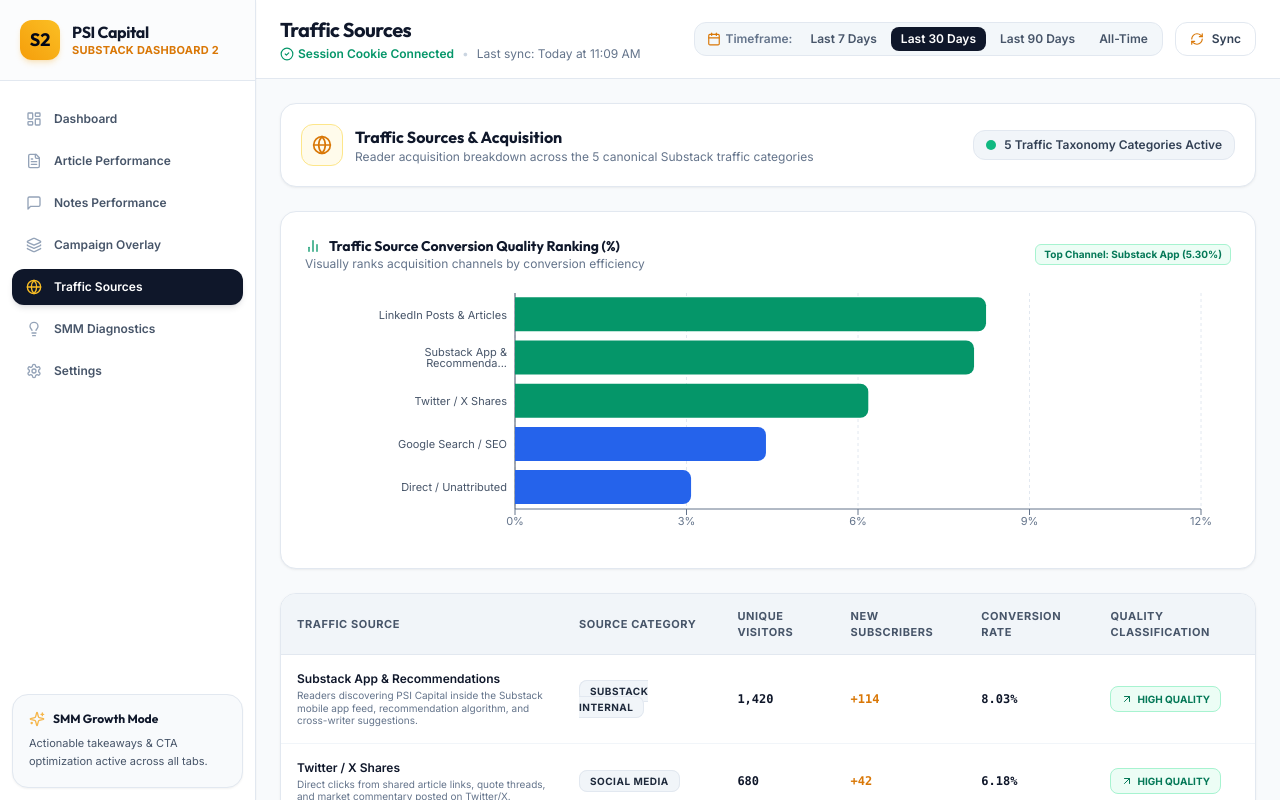
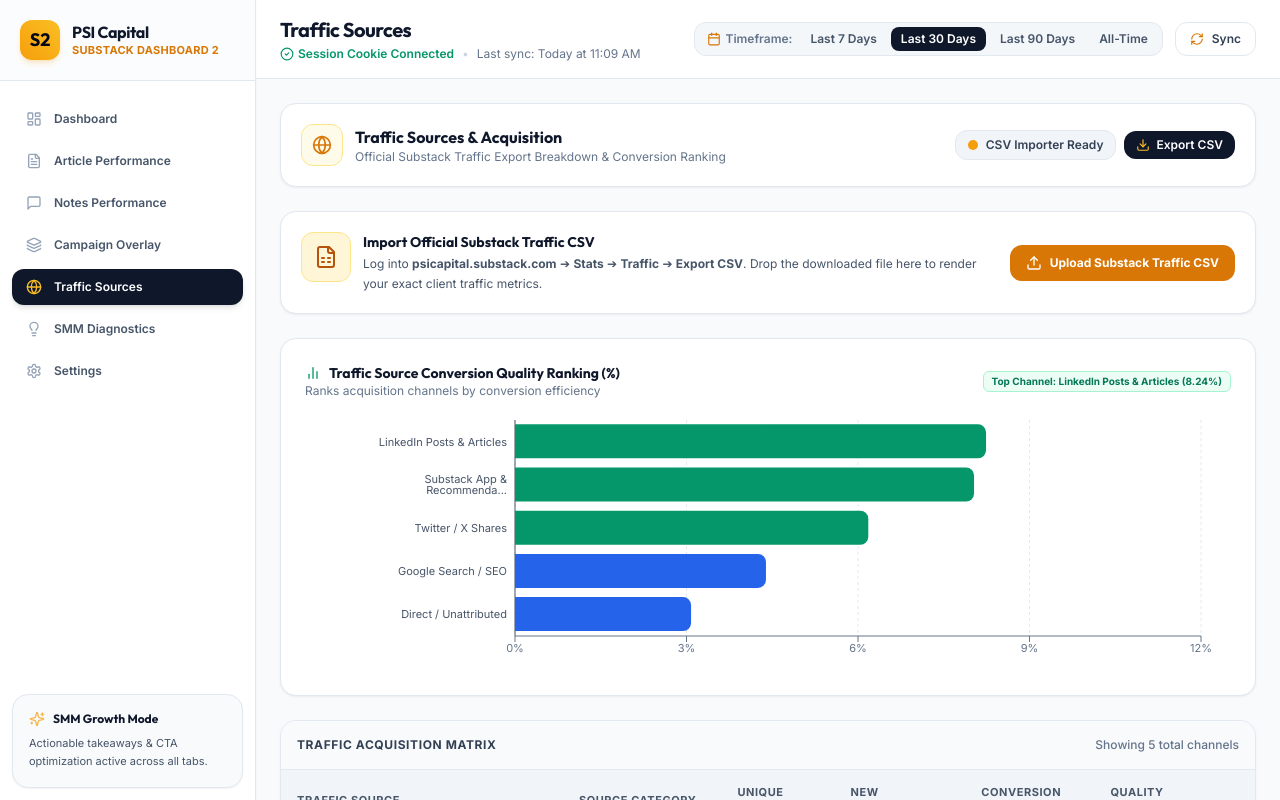
Before and after one commit to contentpsicapital/substack-client-dashboard, a React (Vite) app: page / in a window 1280 px wide. Both pictures are taken after a click on the button "Traffic Sources". Shown: the top 800 px of the page. Built offline with nearby package versions, Linux system fonts and the light colour scheme.

Commit message:
Update src/tabs/TrafficSourcesTab.tsx with live Substack Traffic CSV importer

```diff
--- a/src/tabs/TrafficSourcesTab.tsx
+++ b/src/tabs/TrafficSourcesTab.tsx
@@ -1,6 +1,19 @@
-import React from 'react';
+import React, { useState, useEffect } from 'react';
+import { TrafficSourceItem } from '../types';
 import { MOCK_TRAFFIC_SOURCES } from '../mockData';
-import { Globe, HelpCircle, ArrowUpRight, BarChart2 } from 'lucide-react';
+import { exportToCsv } from '../utils/exportCsv';
+import {
+  Globe,
+  HelpCircle,
+  ArrowUpRight,
+  BarChart2,
+  Upload,
+  CheckCircle2,
+  FileSpreadsheet,
+  RotateCcw,
+  Download,
+  AlertCircle
+} from 'lucide-react';
 import {
   BarChart,
   Bar,
@@ -12,9 +25,125 @@ import {
   Cell
 } from 'recharts';
 
+const LOCAL_STORAGE_KEY = 'substack_traffic_sources_csv_v1';
+
 export const TrafficSourcesTab: React.FC = () => {
-  // Sort traffic sources by conversion rate for ranking chart
-  const rankingData = [...MOCK_TRAFFIC_SOURCES]
+  const [sources, setSources] = useState<TrafficSourceItem[]>(() => {
+    const saved = localStorage.getItem(LOCAL_STORAGE_KEY);
+    if (saved) {
+      try {
+        return JSON.parse(saved);
+      } catch (e) {
+        // fallback
+      }
+    }
+    return MOCK_TRAFFIC_SOURCES;
+  });
+
+  const [isCustomImport, setIsCustomImport] = useState<boolean>(() => {
+    return !!localStorage.getItem(LOCAL_STORAGE_KEY);
+  });
+  const [importFileName, setImportFileName] = useState<string>('');
+  const [uploadError, setUploadError] = useState<string | null>(null);
+
+  // Save custom uploaded sources to localStorage
+  useEffect(() => {
+    if (isCustomImport && sources.length > 0) {
+      localStorage.setItem(LOCAL_STORAGE_KEY, JSON.stringify(sources));
+    }
+  }, [sources, isCustomImport]);
+
+  // Robust Substack CSV parser
+  const handleFileUpload = (file: File) => {
+    setUploadError(null);
+    const reader = new FileReader();
+
+    reader.onload = (e) => {
+      try {
+        const text = e.target?.result as string;
+        if (!text) throw new Error('File content is empty.');
+
+        const lines = text.split(/\r?\n/).filter(line => line.trim() !== '');
+        if (lines.length < 2) throw new Error('CSV must contain a header and at least 1 data row.');
+
+        const headers = lines[0].split(',').map(h => h.trim().replace(/^"|"$/g, '').toLowerCase());
+
+        // Find relevant column indexes
+        const sourceIdx = headers.findIndex(h => h.includes('source') || h.includes('referrer') || h.includes('name'));
+        const categoryIdx = headers.findIndex(h => h.includes('category') || h.includes('type'));
+        const visitorIdx = headers.findIndex(h => h.includes('visitor') || h.includes('view') || h.includes('count'));
+        const subIdx = headers.findIndex(h => h.includes('sub') || h.includes('signup') || h.includes('conversion'));
+        const convIdx = headers.findIndex(h => h.includes('rate') || h.includes('%'));
+
+        const parsedItems: TrafficSourceItem[] = [];
+
+        for (let i = 1; i < lines.length; i++) {
+          // Naive CSV row split handling quoted strings
+          const row = lines[i].match(/(".*?"|[^",\s]+)(?=\s*,|\s*$)/g) || lines[i].split(',');
+          if (!row || row.length === 0) continue;
+
+          const clean = (val: string) => (val || '').replace(/^"|"$/g, '').trim();
+
+          const sourceName = sourceIdx !== -1 && row[sourceIdx] ? clean(row[sourceIdx]) : `Source ${i}`;
+          let categoryName: any = categoryIdx !== -1 && row[categoryIdx] ? clean(row[categoryIdx]) : 'Substack Internal';
+          if (!['Substack Internal', 'Organic Search', 'Social Media', 'Direct / Unattributed', 'Other External'].includes(categoryName)) {
+            categoryName = 'Other External';
+          }
+
+          const rawVisitors = visitorIdx !== -1 && row[visitorIdx] ? clean(row[visitorIdx]).replace(/,/g, '') : '0';
+          const visitors = parseInt(rawVisitors, 10) || 0;
+
+          const rawSubs = subIdx !== -1 && row[subIdx] ? clean(row[subIdx]).replace(/[^0-9]/g, '') : '0';
+          const subs = parseInt(rawSubs, 10) || 0;
+
+          let convRate = 0;
+          if (convIdx !== -1 && row[convIdx]) {
+            convRate = parseFloat(clean(row[convIdx]).replace(/%/g, '')) || 0;
+          } else {
+            convRate = visitors > 0 ? Number(((subs / visitors) * 100).toFixed(2)) : 0;
+          }
+
+          let quality: 'High' | 'Medium' | 'Low' = 'Low';
+          if (convRate >= 5.0) quality = 'High';
+          else if (convRate >= 2.5) quality = 'Medium';
+
+          parsedItems.push({
+            id: `imported-${i}`,
+            source: sourceName,
+            category: categoryName,
+            uniqueVisitors: visitors,
+            newSubscribers: subs,
+            conversionRate: convRate,
+            qualityClassification: quality,
+            description: `Imported from Substack export file: ${file.name}`
+          });
+        }
+
+        if (parsedItems.length === 0) {
+          throw new Error('Could not parse any valid traffic rows from the CSV file.');
+        }
+
+        setSources(parsedItems);
+        setIsCustomImport(true);
+        setImportFileName(file.name);
+      } catch (err: any) {
+        setUploadError(err.message || 'Failed to parse CSV file. Please check file format.');
+      }
+    };
+
+    reader.readAsText(file);
+  };
+
+  const handleResetToBaseline = () => {
+    localStorage.removeItem(LOCAL_STORAGE_KEY);
+    setSources(MOCK_TRAFFIC_SOURCES);
+    setIsCustomImport(false);
+    setImportFileName('');
+    setUploadError(null);
+  };
+
+  // Sort ranking data by Conversion Rate descending for the horizontal bar chart
+  const rankingData = [...sources]
     .sort((a, b) => b.conversionRate - a.conversionRate)
     .map(ts => ({
       source: ts.source.length > 25 ? ts.source.substring(0, 25) + '...' : ts.source,
@@ -23,6 +152,19 @@ export const TrafficSourcesTab: React.FC = () => {
       subscribers: ts.newSubscribers,
       category: ts.category
     }));
+
+  const topChannel = rankingData[0] || { fullSource: 'N/A', rate: 0 };
+
+  const handleExportCsv = () => {
+    exportToCsv('substack_traffic_sources', sources, [
+      { key: 'source', label: 'Traffic Source' },
+      { key: 'category', label: 'Source Category' },
+      { key: 'uniqueVisitors', label: 'Unique Visitors' },
+      { key: 'newSubscribers', label: 'New Subscribers' },
+      { key: 'conversionRate', label: 'Conversion Rate %' },
+      { key: 'qualityClassification', label: 'Quality Classification' }
+    ]);
+  };
 
   return (
     <div className="space-y-6">
@@ -35,15 +177,88 @@ export const TrafficSourcesTab: React.FC = () => {
           <div>
             <h3 className="text-base font-bold font-display text-slate-900">Traffic Sources & Acquisition</h3>
             <p className="text-xs text-slate-500">
-              Reader acquisition breakdown across the 5 canonical Substack traffic categories
+              Official Substack Traffic Export Breakdown & Conversion Ranking
             </p>
           </div>
         </div>
 
-        <div className="flex items-center gap-2 text-xs text-slate-700 font-semibold bg-slate-100 border border-slate-200 px-3 py-1.5 rounded-xl">
-          <span className="w-2.5 h-2.5 rounded-full bg-emerald-500"></span>
-          <span>5 Traffic Taxonomy Categories Active</span>
+        <div className="flex items-center gap-2">
+          {isCustomImport ? (
+            <div className="flex items-center gap-2">
+              <span className="flex items-center gap-1.5 px-3 py-1.5 bg-emerald-50 border border-emerald-200 text-emerald-800 rounded-xl text-xs font-bold">
+                <CheckCircle2 className="w-3.5 h-3.5 text-emerald-600" />
+                Live Substack CSV Active ({sources.length} sources)
+              </span>
+              <button
+                onClick={handleResetToBaseline}
+                className="flex items-center gap-1 px-3 py-1.5 bg-slate-100 hover:bg-slate-200 text-slate-700 rounded-xl text-xs font-semibold border border-slate-200 transition-all cursor-pointer"
+                title="Reset to default baseline"
+              >
+                <RotateCcw className="w-3 h-3" />
+                <span>Reset</span>
+              </button>
+            </div>
+          ) : (
+            <div className="flex items-center gap-2 text-xs text-slate-700 font-semibold bg-slate-100 border border-slate-200 px-3 py-1.5 rounded-xl">
+              <span className="w-2.5 h-2.5 rounded-full bg-amber-500"></span>
+              <span>CSV Importer Ready</span>
+            </div>
+          )}
+
+          <button
+            onClick={handleExportCsv}
+            className="flex items-center gap-1.5 px-3 py-1.5 bg-slate-900 hover:bg-slate-800 text-white rounded-xl text-xs font-semibold transition-all cursor-pointer shadow-xs"
+          >
+            <Download className="w-3.5 h-3.5 text-amber-400" />
+            <span>Export CSV</span>
+          </button>
         </div>
+      </div>
+
+      {/* CSV UPLOADER ZONE */}
+      <div className="glass-panel p-5 rounded-2xl bg-gradient-to-r from-amber-50/60 via-white to-amber-50/40 border border-amber-200/80 shadow-xs">
+        <div className="flex flex-col md:flex-row items-start md:items-center justify-between gap-4">
+          <div className="flex items-start gap-3">
+            <div className="p-3 bg-amber-100/70 rounded-xl text-amber-700 border border-amber-200 shrink-0">
+              <FileSpreadsheet className="w-6 h-6" />
+            </div>
+            <div>
+              <h4 className="text-sm font-bold text-slate-900 font-display flex items-center gap-2">
+                <span>Import Official Substack Traffic CSV</span>
+                {isCustomImport && (
+                  <span className="text-[10px] font-bold bg-emerald-100 text-emerald-800 px-2 py-0.5 rounded-md border border-emerald-300">
+                    File: {importFileName || 'Substack Traffic Export'}
+                  </span>
+                )}
+              </h4>
+              <p className="text-xs text-slate-600 mt-0.5 leading-relaxed">
+                Log into <strong>psicapital.substack.com</strong> ➔ <strong>Stats</strong> ➔ <strong>Traffic</strong> ➔ <strong>Export CSV</strong>. Drop the downloaded file here to render your exact client traffic metrics.
+              </p>
+            </div>
+          </div>
+
+          <label className="flex items-center gap-2 px-4 py-2.5 bg-amber-600 hover:bg-amber-500 text-white rounded-xl text-xs font-bold shadow-xs transition-all cursor-pointer shrink-0">
+            <Upload className="w-4 h-4" />
+            <span>{isCustomImport ? 'Update CSV File' : 'Upload Substack Traffic CSV'}</span>
+            <input
+              type="file"
+              accept=".csv"
+              className="hidden"
+              onChange={(e) => {
+                if (e.target.files && e.target.files[0]) {
+                  handleFileUpload(e.target.files[0]);
+                }
+              }}
+            />
+          </label>
+        </div>
+
+        {uploadError && (
+          <div className="mt-3 p-3 rounded-xl bg-rose-50 border border-rose-200 text-xs text-rose-800 flex items-center gap-2">
+            <AlertCircle className="w-4 h-4 text-rose-600 shrink-0" />
+            <span>{uploadError}</span>
+          </div>
+        )}
       </div>
 
       {/* VISUAL CHART: Conversion Rate Quality Ranking Horizontal Bar Chart */}
@@ -54,10 +269,10 @@ export const TrafficSourcesTab: React.FC = () => {
               <BarChart2 className="w-4 h-4 text-emerald-600" />
               Traffic Source Conversion Quality Ranking (%)
             </h4>
-            <p className="text-xs text-slate-500">Visually ranks acquisition channels by conversion efficiency</p>
+            <p className="text-xs text-slate-500">Ranks acquisition channels by conversion efficiency</p>
           </div>
           <span className="text-[10px] font-bold text-emerald-700 bg-emerald-50 px-2 py-0.5 rounded-md border border-emerald-200">
-            Top Channel: Substack App (5.30%)
+            Top Channel: {topChannel.fullSource} ({topChannel.rate.toFixed(2)}%)
           </span>
         </div>
 
@@ -75,7 +290,7 @@ export const TrafficSourcesTab: React.FC = () => {
                 {rankingData.map((entry, index) => (
                   <Cell
                     key={`traffic-cell-${index}`}
-                    fill={entry.rate >= 5.0 ? '#059669' : entry.rate >= 3.0 ? '#2563eb' : entry.rate >= 2.0 ? '#d97706' : '#64748b'}
+                    fill={entry.rate >= 5.0 ? '#059669' : entry.rate >= 2.5 ? '#2563eb' : '#d97706'}
                   />
                 ))}
               </Bar>
@@ -86,6 +301,15 @@ export const TrafficSourcesTab: React.FC = () => {
 
       {/* Traffic Sources Table */}
       <div className="glass-panel rounded-2xl overflow-hidden bg-white border border-slate-200 shadow-xs">
+        <div className="p-4 bg-slate-50 border-b border-slate-200 flex items-center justify-between">
+          <h4 className="text-xs font-bold text-slate-700 uppercase tracking-wider">
+            {isCustomImport ? 'Imported Substack Traffic Sources' : 'Traffic Acquisition Matrix'}
+          </h4>
+          <span className="text-xs text-slate-500 font-medium">
+            Showing {sources.length} total channels
+          </span>
+        </div>
+
         <div className="overflow-x-auto">
           <table className="w-full text-left text-xs text-slate-700">
             <thead className="bg-slate-100 text-slate-600 font-bold uppercase text-[11px] tracking-wider border-b border-slate-200">
@@ -99,7 +323,7 @@ export const TrafficSourcesTab: React.FC = () => {
               </tr>
             </thead>
             <tbody className="divide-y divide-slate-100 font-medium">
-              {MOCK_TRAFFIC_SOURCES.map((ts) => (
+              {sources.map((ts) => (
                 <tr key={ts.id} className="hover:bg-slate-50 transition-colors">
                   <td className="py-4 px-4 font-semibold text-slate-900">
                     <div>
```
